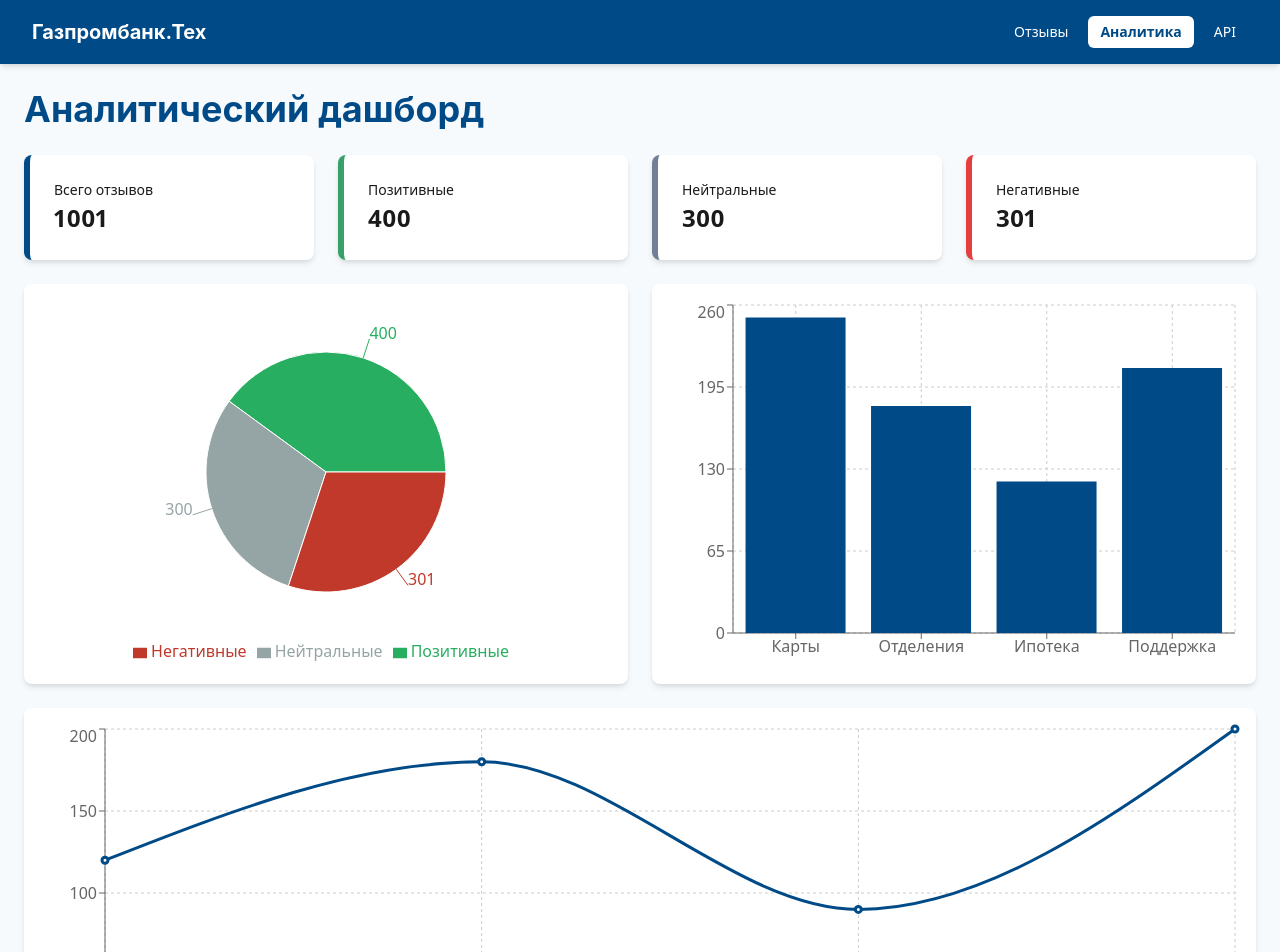
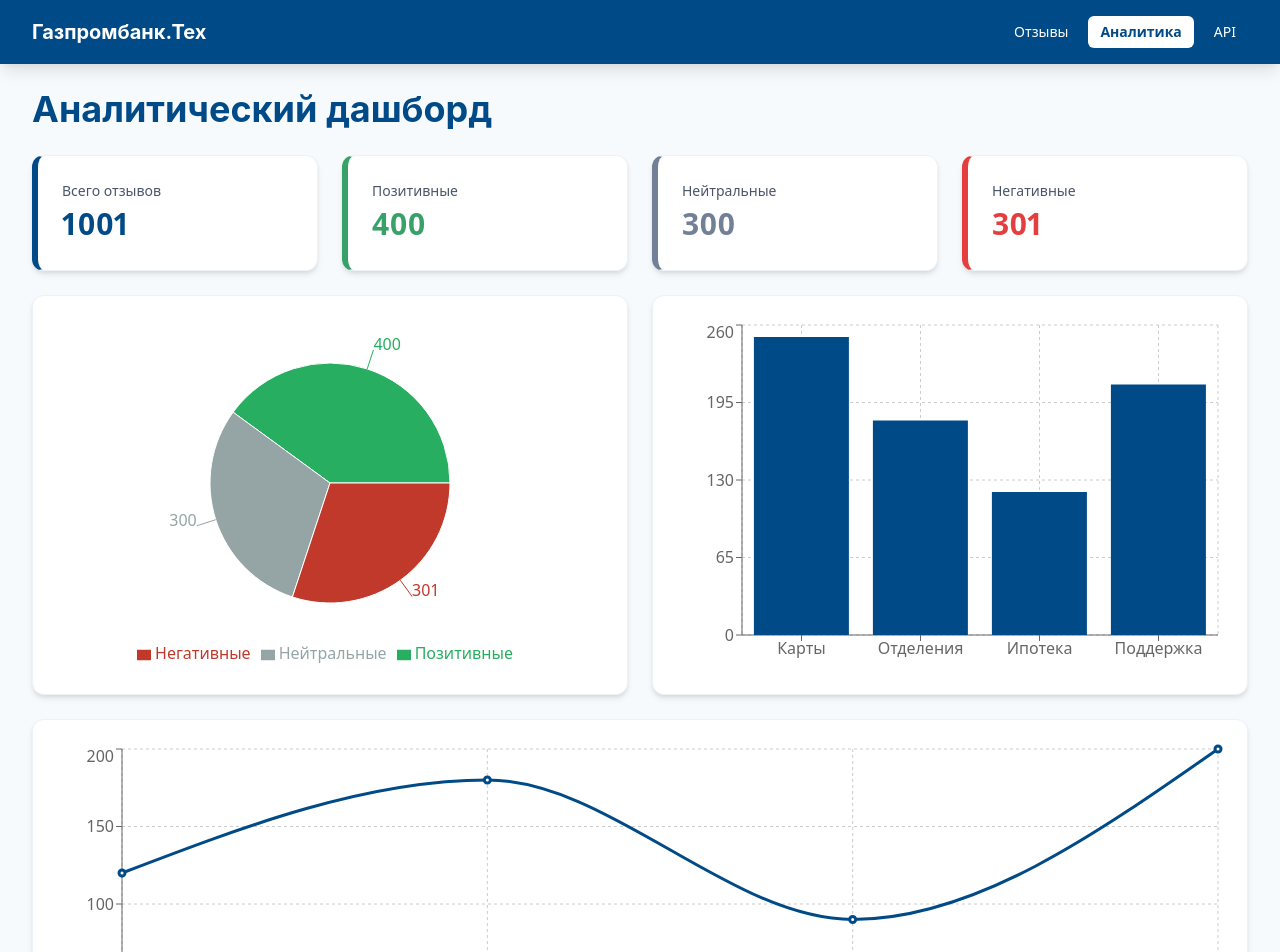
Before and after one commit to Hackaton-Moodify-2025/frontend, a React (Vite) app: page /analytics in a window 1280 px wide. Shown: the top 952 px of the page. Built offline with nearby package versions, Linux system fonts and the light colour scheme.

Commit message:
css fixes

```diff
--- a/src/App.jsx
+++ b/src/App.jsx
@@ -1,5 +1,5 @@
 import { BrowserRouter as Router, Routes, Route } from "react-router-dom";
-import { Box } from "@chakra-ui/react";
+import { Box, Container } from "@chakra-ui/react";
 import Navbar from "./components/Navbar.jsx";
 import ApiPage from "./pages/ApiPage.jsx";
 import ReviewsDashboard from "./pages/ReviewsDashboard.jsx";
@@ -11,12 +11,18 @@ export default function App() {
     <Router>
       <Box minH="100vh" bg="gray.50">
         <Navbar />
+        <Container
+          maxW={{ base: "100%", sm: "95%", md: "90%", lg: "1400px", xl: "1600px" }}
+          px={{ base: 4, md: 6, lg: 8 }}
+          mx="auto"
+        >
           <Routes>
             <Route path="/" element={<ReviewsDashboard />} />
             <Route path="/review/:id" element={<ReviewPage />} />
             <Route path="/api" element={<ApiPage />} />
             <Route path="/analytics" element={<AnalyticsDashboard />} />
           </Routes>
+        </Container>
       </Box>
     </Router>
   );
--- a/src/components/KpiCards.jsx
+++ b/src/components/KpiCards.jsx
@@ -2,20 +2,33 @@ import { SimpleGrid, Box, Stat, StatLabel, StatNumber } from "@chakra-ui/react";
 
 export default function KpiCards({ stats }) {
   return (
-    <SimpleGrid columns={[1, 2, 4]} spacing={6} mb={6}>
+    <SimpleGrid columns={{ base: 1, sm: 2, lg: 4 }} spacing={6} mb={6}>
       {stats.map((s) => (
         <Box
           key={s.label}
           bg="white"
           p={6}
-          rounded="lg"
+          rounded="xl"
           boxShadow="md"
+          border="1px"
+          borderColor="gray.100"
           borderLeft="6px solid"
-          borderColor={s.color || "brand.500"}
+          borderLeftColor={s.color || "brand.500"}
+          transition="all 0.2s"
+          _hover={{
+            boxShadow: "lg",
+            transform: "translateY(-2px)"
+          }}
         >
           <Stat>
-            <StatLabel>{s.label}</StatLabel>
-            <StatNumber>{s.value}</StatNumber>
+            <StatLabel color="gray.600" fontWeight="medium">{s.label}</StatLabel>
+            <StatNumber
+              color={s.color || "brand.500"}
+              fontSize={{ base: "2xl", md: "3xl" }}
+              fontWeight="bold"
+            >
+              {s.value}
+            </StatNumber>
           </Stat>
         </Box>
       ))}
--- a/src/components/Navbar.jsx
+++ b/src/components/Navbar.jsx
@@ -1,4 +1,4 @@
-import { Box, Flex, Heading, Spacer, HStack, Button } from "@chakra-ui/react";
+import { Box, Flex, Heading, Spacer, HStack, Button, Container } from "@chakra-ui/react";
 import { NavLink } from "react-router-dom";
 
 export default function Navbar() {
@@ -9,11 +9,15 @@ export default function Navbar() {
   ];
 
   return (
-    <Box bg="brand.500" px={8} py={4} boxShadow="md" position="sticky" top={0} zIndex={10}>
-      <Flex align="center">
-        <Heading size="md" color="white" as={NavLink} to="/">
-          Газпромбанк.Тех
-        </Heading>
+    <Box bg="brand.500" py={4} boxShadow="lg" position="sticky" top={0} zIndex={10}>
+      <Container
+        maxW={{ base: "100%", sm: "95%", md: "90%", lg: "1400px", xl: "1600px" }}
+        px={{ base: 4, md: 6, lg: 8 }}
+      >
+        <Flex align="center">
+          <Heading size="md" color="white" as={NavLink} to="/">
+            Газпромбанк.Тех
+          </Heading>
         <Spacer />
         <HStack spacing={2}>
           {navItems.map((item) => (
@@ -38,7 +42,8 @@ export default function Navbar() {
             </Button>
           ))}
         </HStack>
-      </Flex>
+        </Flex>
+      </Container>
     </Box>
   );
 }
--- a/src/components/ReviewsTimeline.jsx
+++ b/src/components/ReviewsTimeline.jsx
@@ -11,7 +11,16 @@ import {
 
 export default function ReviewsTimeline({ data }) {
   return (
-    <Box bg="white" p={4} rounded="lg" boxShadow="md" w="100%" h="400px">
+    <Box
+      bg="white"
+      p={6}
+      rounded="xl"
+      boxShadow="md"
+      w="100%"
+      h="400px"
+      border="1px"
+      borderColor="gray.100"
+    >
       <ResponsiveContainer width="100%" height="100%">
         <LineChart data={data}>
           <CartesianGrid strokeDasharray="3 3" />
--- a/src/components/SentimentPie.jsx
+++ b/src/components/SentimentPie.jsx
@@ -5,7 +5,16 @@ const COLORS = ["#27AE60", "#95A5A6", "#C0392B"];
 
 export default function SentimentPie({ data }) {
   return (
-    <Box bg="white" p={4} rounded="lg" boxShadow="md" w="100%" h="400px">
+    <Box
+      bg="white"
+      p={6}
+      rounded="xl"
+      boxShadow="md"
+      w="100%"
+      h="400px"
+      border="1px"
+      borderColor="gray.100"
+    >
       <ResponsiveContainer width="100%" height="100%">
         <PieChart>
           <Pie
--- a/src/components/TopicsBarChart.jsx
+++ b/src/components/TopicsBarChart.jsx
@@ -11,7 +11,16 @@ import {
 
 export default function TopicsBarChart({ data }) {
   return (
-    <Box bg="white" p={4} rounded="lg" boxShadow="md" w="100%" h="400px">
+    <Box
+      bg="white"
+      p={6}
+      rounded="xl"
+      boxShadow="md"
+      w="100%"
+      h="400px"
+      border="1px"
+      borderColor="gray.100"
+    >
       <ResponsiveContainer width="100%" height="100%">
         <BarChart data={data}>
           <CartesianGrid strokeDasharray="3 3" />
--- a/src/pages/AnalyticsDashboard.jsx
+++ b/src/pages/AnalyticsDashboard.jsx
@@ -42,14 +42,14 @@ export default function AnalyticsDashboard() {
   ];
 
   return (
-    <Box p={6}>
+    <Box py={6}>
       <Heading mb={6} color="brand.500">
         Аналитический дашборд
       </Heading>
 
       <KpiCards stats={stats} />
 
-      <SimpleGrid columns={[1, 2]} spacing={6} mb={6}>
+      <SimpleGrid columns={{ base: 1, lg: 2 }} spacing={6} mb={6}>
         <SentimentPie data={sentimentData} />
         <TopicsBarChart data={topicsData} />
       </SimpleGrid>
--- a/src/pages/ApiPage.jsx
+++ b/src/pages/ApiPage.jsx
@@ -20,7 +20,7 @@ export default function ApiPage() {
   }, []);
 
   return (
-    <Box p={6}>
+    <Box py={6}>
       <Text fontSize="lg" color="gray.700" mb={4}>
         Вызов API и визуализация данных. Чисто пример
       </Text>
--- a/src/pages/ReviewPage.jsx
+++ b/src/pages/ReviewPage.jsx
@@ -23,7 +23,8 @@ export default function ReviewPage() {
   const host = getHost(merged.link);
 
   return (
-    <Box p={6} bg="white" rounded="lg" boxShadow="md">
+    <Box py={6}>
+      <Box bg="white" p={6} rounded="lg" boxShadow="md">
         <Button mb={4} onClick={() => navigate(-1)} colorScheme="brand">
           ← Назад
         </Button>
@@ -68,5 +69,6 @@ export default function ReviewPage() {
           Открыть оригинал ({host})
         </Link>
       </Box>
+    </Box>
   );
 }
--- a/src/pages/ReviewsDashboard.jsx
+++ b/src/pages/ReviewsDashboard.jsx
@@ -30,13 +30,33 @@ export default function DashboardPage() {
   if (selectedSentiment) filtered = filtered.filter((i) => i.sentiments.includes(selectedSentiment));
 
   return (
-    <Box p={6}>
-      <HStack spacing={4} mb={6}>
+    <Box py={6}>
+      <Box
+        bg="white"
+        p={4}
+        rounded="xl"
+        boxShadow="sm"
+        mb={6}
+        border="1px"
+        borderColor="gray.100"
+      >
+        <Flex
+          direction={{ base: "column", md: "row" }}
+          gap={4}
+          align={{ base: "stretch", md: "center" }}
+          justify="space-between"
+        >
+          <HStack spacing={4} flex={1}>
             <Select
               placeholder="Фильтр по теме"
-          w="250px"
+              minW={{ base: "auto", md: "200px" }}
+              w={{ base: "full", md: "auto" }}
               value={selectedTopic}
               onChange={(e) => setSelectedTopic(e.target.value)}
+              bg="gray.50"
+              border="1px"
+              borderColor="gray.200"
+              _focus={{ borderColor: "brand.400", boxShadow: "0 0 0 1px var(--chakra-colors-brand-400)" }}
             >
               {mockReviews.topics_used.map((t) => (
                 <option key={t} value={t}>{t}</option>
@@ -45,26 +65,62 @@ export default function DashboardPage() {
 
             <Select
               placeholder="Фильтр по тональности"
-          w="200px"
+              minW={{ base: "auto", md: "220px" }}
+              w={{ base: "full", md: "auto" }}
               value={selectedSentiment}
               onChange={(e) => setSelectedSentiment(e.target.value)}
+              bg="gray.50"
+              border="1px"
+              borderColor="gray.200"
+              _focus={{ borderColor: "brand.400", boxShadow: "0 0 0 1px var(--chakra-colors-brand-400)" }}
             >
               <option value="положительно">Положительно</option>
               <option value="нейтрально">Нейтрально</option>
               <option value="отрицательно">Отрицательно</option>
             </Select>
-
-        <HStack>
-          <IconButton icon={<FaTh />} onClick={() => setViewMode("grid")} aria-label="Grid" />
-          <IconButton icon={<FaList />} onClick={() => setViewMode("list")} aria-label="List" />
-        </HStack>
           </HStack>
 
-      <SimpleGrid columns={viewMode === "grid" ? [1, 2] : 1} spacing={6}>
+          <HStack spacing={2}>
+            <IconButton
+              icon={<FaTh />}
+              onClick={() => setViewMode("grid")}
+              aria-label="Grid"
+              colorScheme={viewMode === "grid" ? "brand" : "gray"}
+              variant={viewMode === "grid" ? "solid" : "ghost"}
+            />
+            <IconButton
+              icon={<FaList />}
+              onClick={() => setViewMode("list")}
+              aria-label="List"
+              colorScheme={viewMode === "list" ? "brand" : "gray"}
+              variant={viewMode === "list" ? "solid" : "ghost"}
+            />
+          </HStack>
+        </Flex>
+      </Box>
+
+      <SimpleGrid
+        columns={viewMode === "grid" ? { base: 1, md: 2, lg: 3, xl: 4 } : 1}
+        spacing={6}
+      >
         {filtered.map((item) => {
           const host = getHost(item.link);
           return (
-            <Box key={item.id} bg="white" p={4} rounded="lg" boxShadow="sm">
+            <Box
+              key={item.id}
+              bg="white"
+              p={5}
+              rounded="xl"
+              boxShadow="md"
+              border="1px"
+              borderColor="gray.100"
+              transition="all 0.2s"
+              _hover={{
+                boxShadow: "lg",
+                transform: "translateY(-2px)",
+                borderColor: "brand.200"
+              }}
+            >
               <Flex align="center" mb={2}>
                 {host && (
                   <Image
```
Lines whose indentation alone changed are shown as unchanged.
